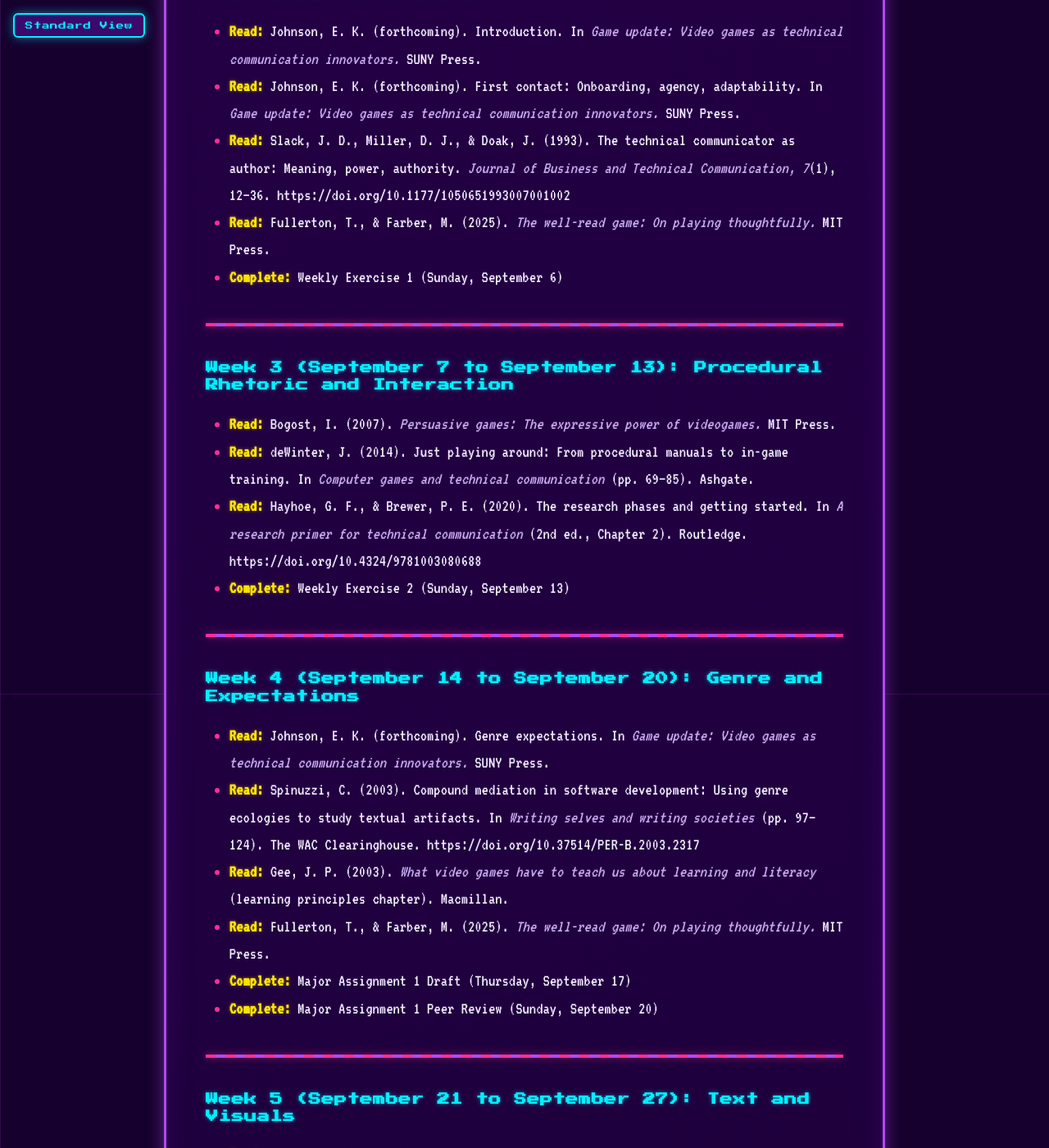
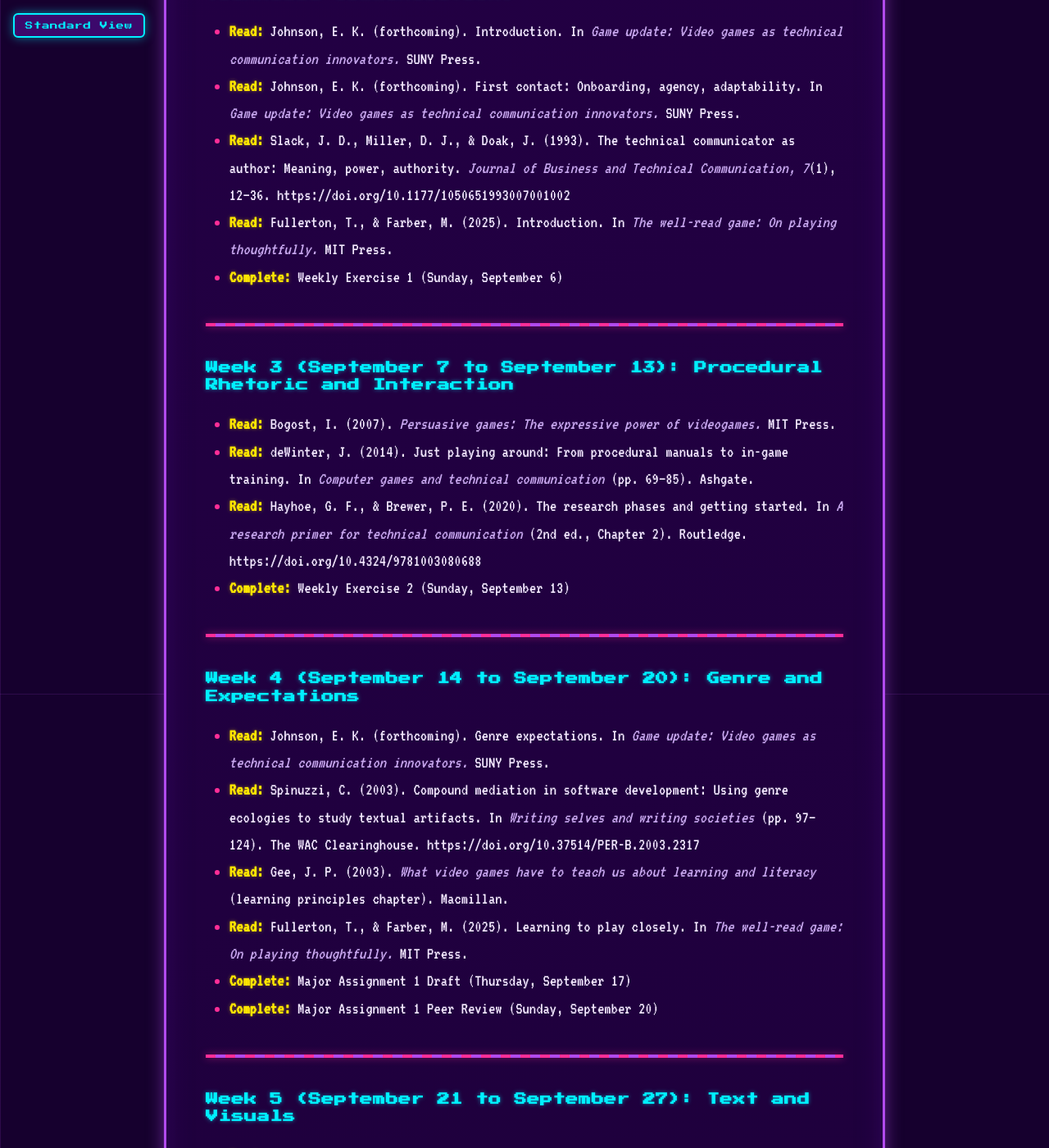
Before and after one commit to ekjphd/TCandGames, a Jekyll site: the page built from index.md, in a window 1280 px wide and 1400 px high, scrolled down 954 px. Shown: the whole window at 82% size. Built offline with Jekyll 4.4.1, drawn with Linux system fonts in a browser that asks for light colours; our own code applies the rules of GitHub Pages for plain Markdown files.

Commit message:
Cite Well-Read Game entries as chapters, not whole book
Week 2 becomes the Introduction and Week 4 becomes Learning to play
closely, matching the APA chapter format used elsewhere in the schedule.

Co-Authored-By: Claude Opus 4.8 <noreply@anthropic.com>

```diff
--- a/index.md
+++ b/index.md
@@ -22,7 +22,7 @@
 - **Read:** Johnson, E. K. (forthcoming). Introduction. In *Game update: Video games as technical communication innovators.* SUNY Press.
 - **Read:** Johnson, E. K. (forthcoming). First contact: Onboarding, agency, adaptability. In *Game update: Video games as technical communication innovators.* SUNY Press.
 - **Read:** Slack, J. D., Miller, D. J., & Doak, J. (1993). The technical communicator as author: Meaning, power, authority. *Journal of Business and Technical Communication, 7*(1), 12–36. https://doi.org/10.1177/1050651993007001002
-- **Read:** Fullerton, T., & Farber, M. (2025). *The well-read game: On playing thoughtfully.* MIT Press.
+- **Read:** Fullerton, T., & Farber, M. (2025). Introduction. In *The well-read game: On playing thoughtfully.* MIT Press.
 - **Complete:** Weekly Exercise 1 (Sunday, September 6)
 
 ---
@@ -41,7 +41,7 @@
 - **Read:** Johnson, E. K. (forthcoming). Genre expectations. In *Game update: Video games as technical communication innovators.* SUNY Press.
 - **Read:** Spinuzzi, C. (2003). Compound mediation in software development: Using genre ecologies to study textual artifacts. In *Writing selves and writing societies* (pp. 97–124). The WAC Clearinghouse. https://doi.org/10.37514/PER-B.2003.2317
 - **Read:** Gee, J. P. (2003). *What video games have to teach us about learning and literacy* (learning principles chapter). Macmillan.
-- **Read:** Fullerton, T., & Farber, M. (2025). *The well-read game: On playing thoughtfully.* MIT Press.
+- **Read:** Fullerton, T., & Farber, M. (2025). Learning to play closely. In *The well-read game: On playing thoughtfully.* MIT Press.
 - **Complete:** Major Assignment 1 Draft (Thursday, September 17)
 - **Complete:** Major Assignment 1 Peer Review (Sunday, September 20)
 
```
